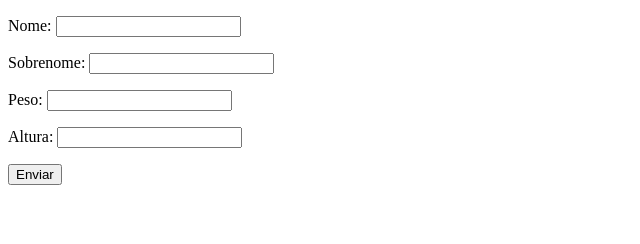
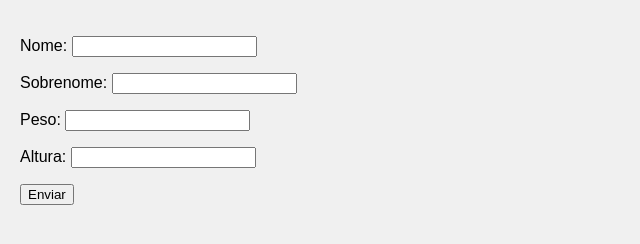
Before and after one commit to gabrielplazas/curso_js, a plain HTML site: page projeto/js/index.html in a window 1280 px wide. Shown: the whole page, without its empty margins (0-640 px from the left). Drawn offline with Linux system fonts and the light colour scheme.

Commit message:
fix: css

```diff
--- a/projeto/js/index.html
+++ b/projeto/js/index.html
@@ -8,6 +8,14 @@
 </head>
 
 <body>
+    <style>
+        body {
+            font-family: Arial, Helvetica, sans-serif;
+            background-color: #f0f0f0;
+            margin: 0;
+            padding: 20px;
+        }
+    </style>
     <form action="" class="form" method="get">
         <p>Nome: <input type="text" class="nome"></p>
         <p>Sobrenome: <input type="text" class="sobrenome"></p>
```
